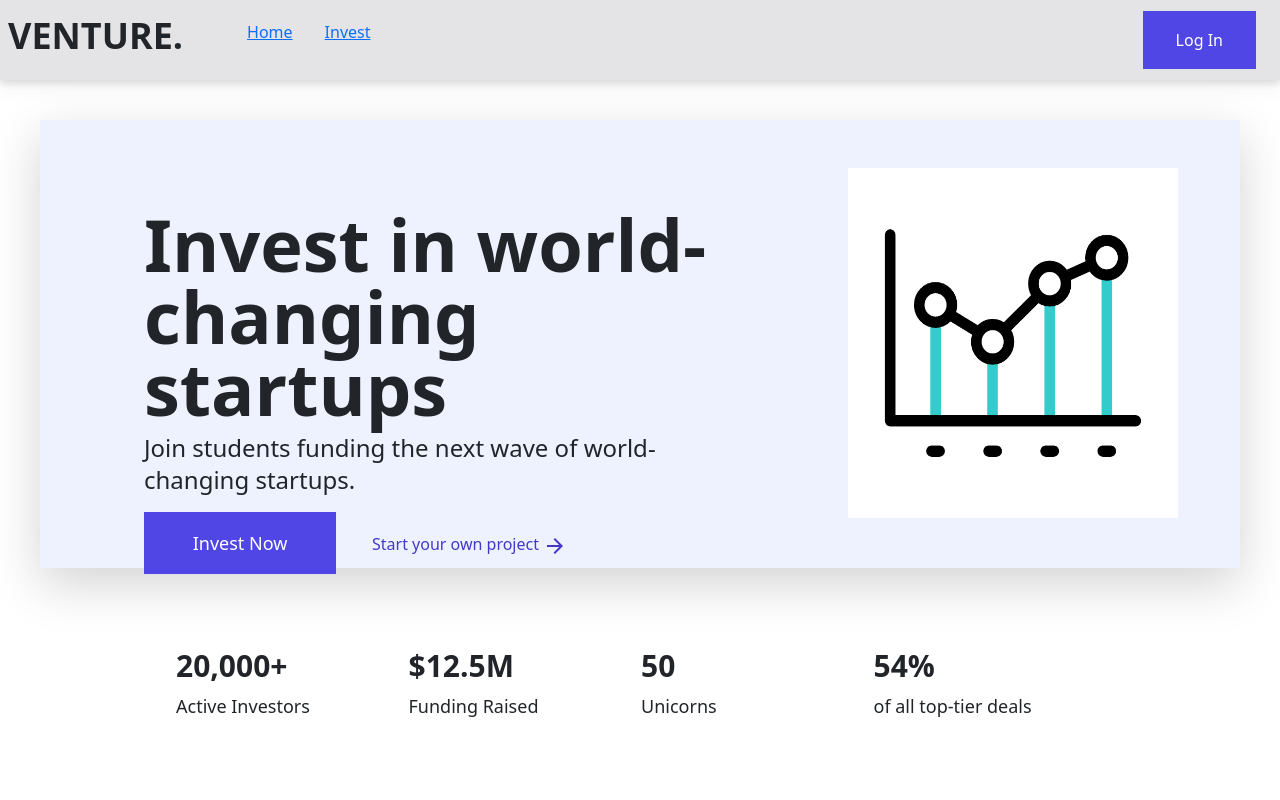
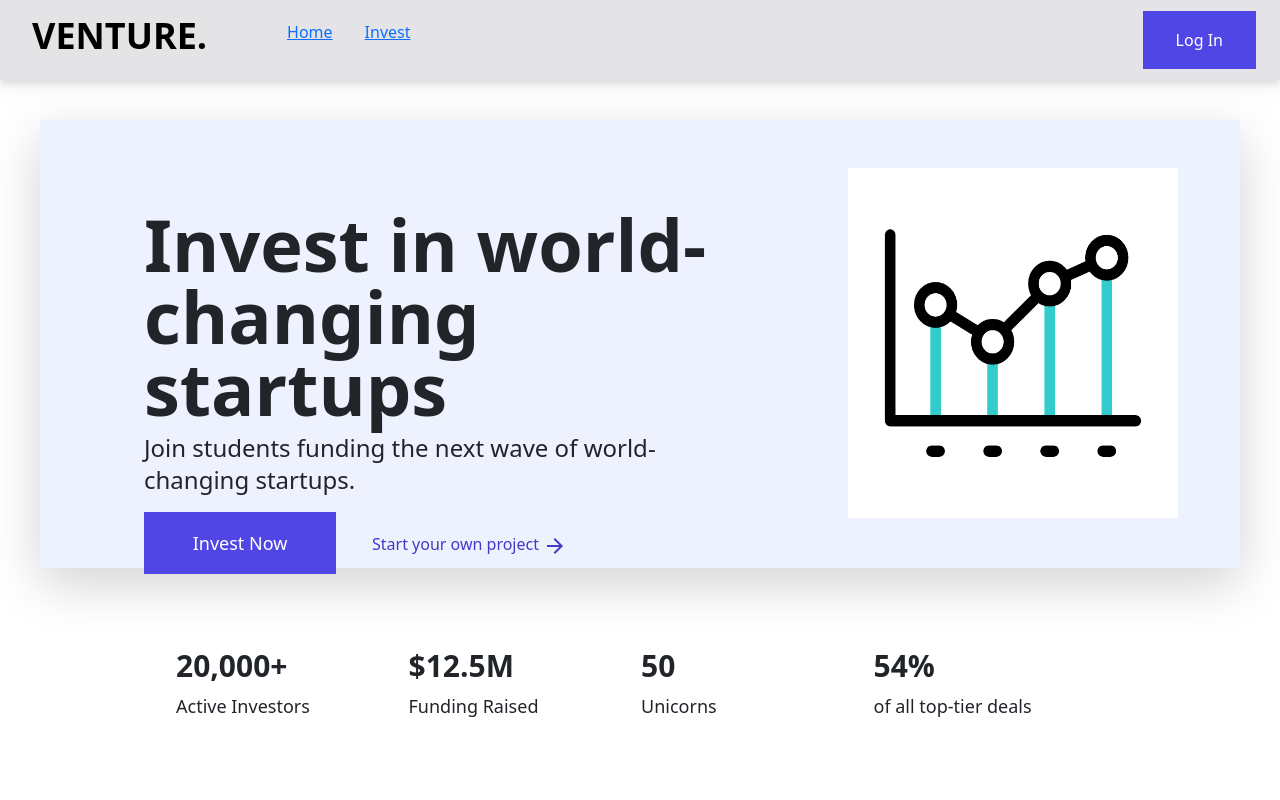
Before and after one commit to nicchongwb/Venture, a Next.js app in the folder venture-app/: page / in a window 1280 px wide. Shown: the top 800 px of the page. Built offline with nearby package versions, Linux system fonts and the light colour scheme; no server answers.

Commit message:
made logo a link

```diff
--- a/venture-app/components/Layout/Navbar.tsx
+++ b/venture-app/components/Layout/Navbar.tsx
@@ -108,7 +108,7 @@ const Navigationbar = () => {
       <div className='w-screen h-[80px] z-10 bg-zinc-200  drop-shadow-lg'>
       <div className='px-2 flex justify-between items-center w-full h-full'>
         <div className='flex items-center'>
-          <h1 className='text-3xl font-bold mr-4 sm:text-4xl'>VENTURE.</h1>
+          <h1 className='text-3xl font-bold mr-4 sm:text-4xl'><a className='pl-6 text-black mr-4 no-underline'href='/'>VENTURE.</a></h1>
           <ul className='hidden md:flex'>
 
           <li><Link href="/"  >Home</Link></li>
```
